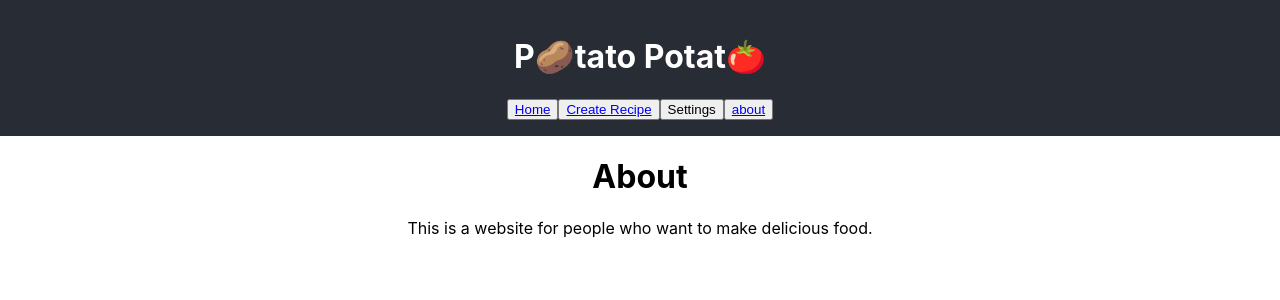
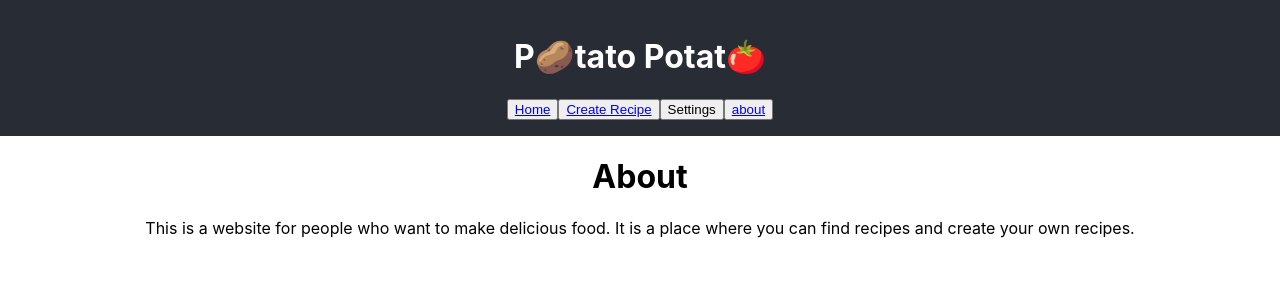
Before and after one commit to tmarquar/LifeHelp, a React (Create React App) app: page /about in a window 1280 px wide. Shown: the top 300 px of the page. Built offline with nearby package versions, Linux system fonts and the light colour scheme.

Commit message:
updating the about

```diff
--- a/src/screens/about.js
+++ b/src/screens/about.js
@@ -6,6 +6,7 @@ const About = () => {
             <h1>About</h1>
             <p>
                 This is a website for people who want to make delicious food.
+                It is a place where you can find recipes and create your own recipes.
             </p>
         </div>
     );
```
